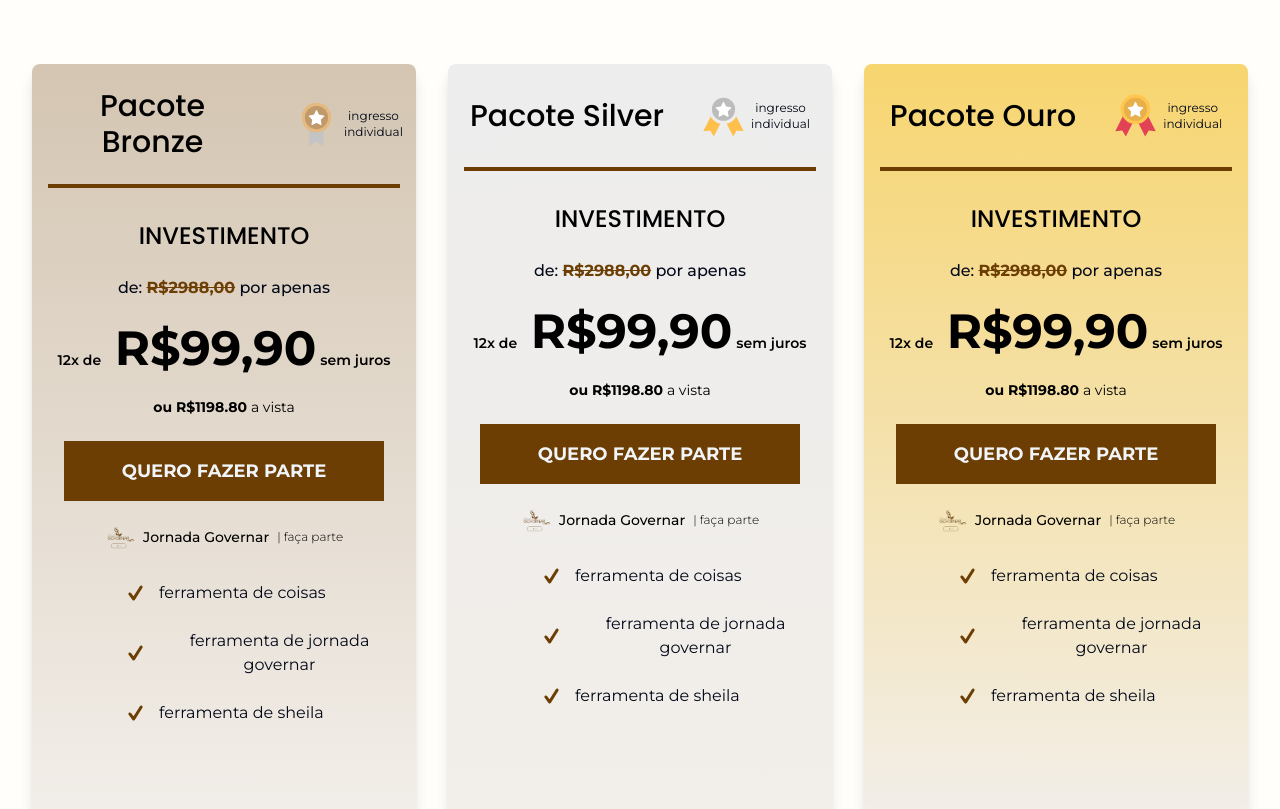
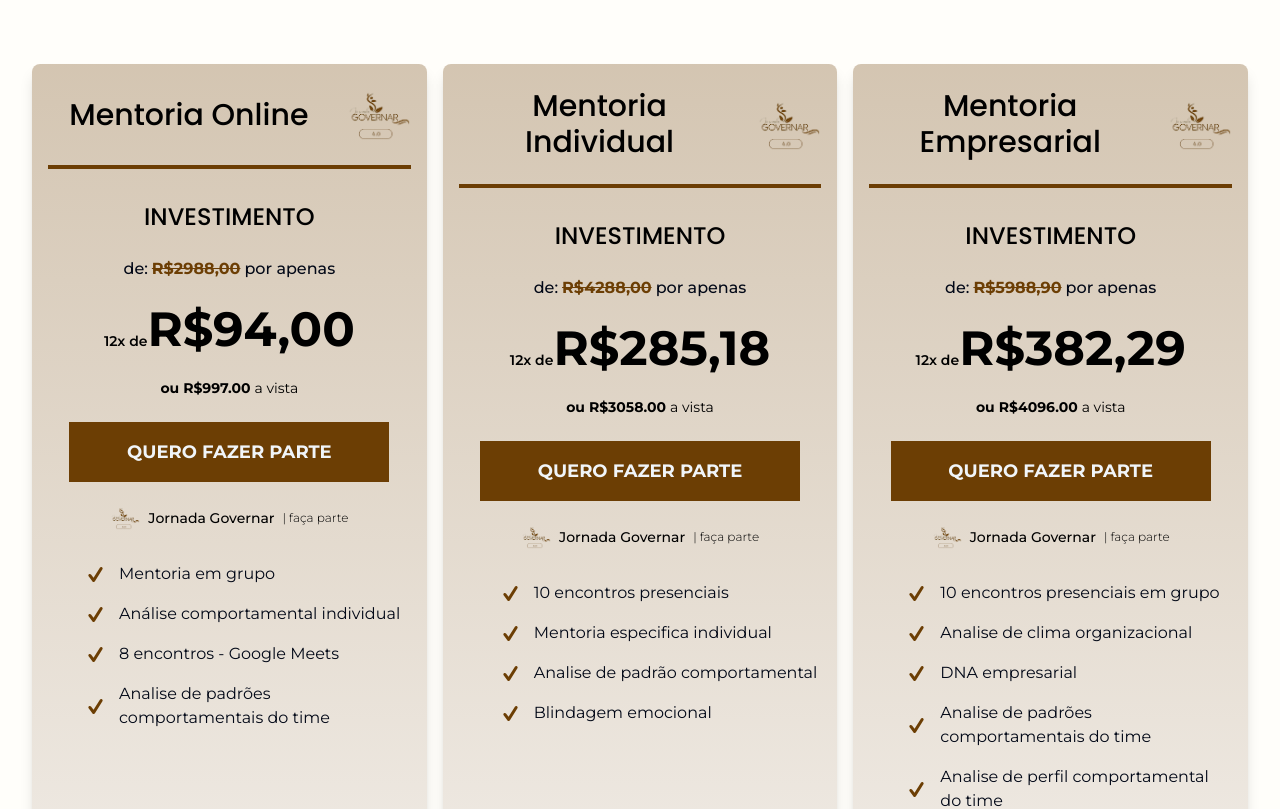
Before and after one commit to DecoXD/JornadaGovernar, a React (Vite) app: page / in a window 1280 px wide. Shown: the part 6080-6889 px from the top of the page. Built offline with nearby package versions, Linux system fonts and the light colour scheme.

Commit message:
added payment links

```diff
--- a/src/components/shared/PaymentCard.tsx
+++ b/src/components/shared/PaymentCard.tsx
@@ -1,7 +1,5 @@
 type PaymentCardProps = {
-
     title:string;
-
     initialValue:string;
     promoValue:string;
     parcels:number;
@@ -9,49 +7,63 @@ type PaymentCardProps = {
     total:number;
     benefices:any;
     imgUrl:string;
+    paymentLink:string,
 
 }
 import {config} from '../../constants/index.ts'
 
-const PaymentCard = ({title,initialValue,promoValue,parcels,total,benefices,imgUrl,bgGradient}:PaymentCardProps) => {
+const PaymentCard = ({title,initialValue,promoValue,parcels,total,benefices,imgUrl,bgGradient,paymentLink}:PaymentCardProps) => {
   return (
     <article
     className={`
-      max-w-md min-h-[750px] w-full rounded-lg flex text-center flex-col px-4 py-6 gap-8 ${bgGradient}  shadow-lg shadow-black/15
+      max-w-md xlg:min-h-[900px] min-h-[820px]  w-full rounded-lg flex text-center flex-col px-4 py-6 gap-8 ${bgGradient}  shadow-lg shadow-black/15
     `}>
       <div className=" flex flex-col gap-6">
 
-          <div className="flex justify-center items-center gap-8">
-            <h3 className="text-black text-2xl sm:text-3xl font-medium font-poppins">{title}</h3>
+        <div className="flex justify-center items-center  gap-4">
+          <h3 className="text-black flex-1 text-2xl sm:text-3xl font-medium font-poppins">{title}
+          </h3>
           <div className="flex">
-              <img src={imgUrl} alt="bronze" width={55}/>
+            <img src={imgUrl} alt="bronze" width={65}/>
             <div className=" flex flex-col font-montserrat  text-xs justify-center">
-                <span>ingresso</span>
-                <span>individual</span>
             </div>
           </div>
         </div>
-            <span className='border-2 w-full border-[#6c3e04]'></span>
+
+        <span className='border-2 w-full border-[#6c3e04]'>
+
+        </span>
 
       </div>
 
-      <div className=" text-center  items-center flex gap-6 flex-col ">
+      <div
+        className=" text-center  items-center flex gap-6 flex-col ">
 
-        <h4 className="text-xl sm:text-2xl font-medium uppercase font-poppins text-black">investimento
+        <h4 className="text-xl sm:text-2xl font-medium uppercase font-poppins text-black">
+          investimento
         </h4>
 
-        <p className="sm:text-md  font-medium font-montserrat ">de: <span className="line-through font-bold text-[#6c3e04]">{initialValue}</span> por apenas</p>
+        <p className="sm:text-md flex gap-1  font-medium font-montserrat ">
+          <span>de:</span>
+          <span className="line-through font-bold text-[#6c3e04]">
+            {initialValue}
+          </span>
+          <span>por apenas</span>
+        </p>
+
         <p className=" text-xl sm:text-3xl fon-bold text-black font-montserrat">
-          <span className='text-sm font-semibold'> {parcels}x de</span>
-          <span className=" lg:text-5xl font-bold text-4xl "> R${promoValue}</span>
-          <span className='text-sm font-semibold'> sem juros</span>
+          <span className='text-sm font-semibold'>
+             {parcels}x de</span>
+          <span className=" lg:text-5xl font-bold text-4xl ">
+            R${promoValue}
+          </span>
         </p>
 
         <p className="text-black text-sm font-montserrat">
           <span className='font-bold'> ou R${total.toFixed(2)} </span>a vista
         </p>
 
-        <a target="_blank" href={config.ingressLink} className="py-4 px-10 bg-[#6c3e04] w-full max-w-80 uppercase text-xs text-slate-100 sm:text-sm md:text-lg font-bold font-montserrat"> quero fazer parte
+        <a target="_blank" href={paymentLink} className="py-4 px-10 bg-[#6c3e04] w-full max-w-80 uppercase text-xs text-slate-100 sm:text-sm md:text-lg font-bold font-montserrat"> quero fazer parte
         </a>
 
         <p className="flex justify-center gap-2 items-center font-montserrat">
@@ -62,15 +74,18 @@ const PaymentCard = ({title,initialValue,promoValue,parcels,total,benefices,imgU
 
       </div>
 
-      <ul className="flex pl-20 flex-col gap-6">
+      <div className=" flex justify-center">
+        <ul className="flex lg:pl-10 flex-col  justify-center gap-4">
           {benefices.map((item:any) =>{
           return (
-          <li key={item.benefice} className='flex gap-4 font-montserrat'>
+            <li key={item.benefice} className='flex gap-4 items-center font-montserrat'>
               <img src={item.iconSrc} alt="checkmark" width={15} />
-            <p>{item.benefice}</p>
+              <p className='text-left'>{item.benefice}</p>
             </li>)
           })}
         </ul>
+      </div>
+
     </article>
   )
 }
--- a/src/constants/index.ts
+++ b/src/constants/index.ts
@@ -49,86 +49,112 @@ export const whoIsntItFor = [
 
 export const paymentCardItem = [
   {
-    title:"Pacote Bronze",
-    imgUrl:'/assets/icons/bronze.svg',
+    title:"Mentoria Online",
+    imgUrl:'/assets/images/logo.png',
+    paymentLink:'https://mpago.li/1zTj1px',
     bgGradient:'gradient-bg-bronze',
-    content:'uma imersão de 12 horas que você vai viver na prática o destrave do medo que te impede de viver uma vida extraordinária.',
     initialValue: "R$2988,00",
-    promoValue:'99,90',
+    promoValue:'94,00',
+    total:997,
+    parcels: 12,
+
+    benefices:[
+      {
+        iconSrc:'/assets/icons/checkmark.svg',
+        benefice:'Mentoria em grupo'
+      },
+      {
+        iconSrc:'/assets/icons/checkmark.svg',
+        benefice:'Análise comportamental individual'
+      },
+      {
+        iconSrc:'/assets/icons/checkmark.svg',
+        benefice:'8 encontros - Google Meets'
+      },
+      {
+        iconSrc:'/assets/icons/checkmark.svg',
+        benefice:'Analise de padrões comportamentais do time'
+      },
+    ]
+    ,
+  },
+
+  {
+    title:"Mentoria Individual",
+    imgUrl:'/assets/images/logo.png',
+    paymentLink:'https://mpago.li/1bFMABe',
+    initialValue: "R$4288,00",
+    promoValue:'285,18',
+    total:3058,
+    parcels: 12,
+    bgGradient:"gradient-bg-bronze",
+    benefices:[
+      {
+        iconSrc:'/assets/icons/checkmark.svg',
+        benefice:'10 encontros presenciais'
+      },
+      {
+        iconSrc:'/assets/icons/checkmark.svg',
+        benefice:'Mentoria especifica individual'
+      },
+      {
+        iconSrc:'/assets/icons/checkmark.svg',
+        benefice:'Analise de padrão comportamental'
+      },
+
+      {
+        iconSrc:'/assets/icons/checkmark.svg',
+        benefice:'Blindagem emocional'
+      },
+    ]
+  },
+
+  {
+    title:"Mentoria Empresarial",
+    imgUrl:'/assets/images/logo.png',
+    paymentLink:'',
+    bgGradient:'gradient-bg-bronze',
+    initialValue: "R$5988,90",
+    promoValue:'382,29',
+    total:4096,
     parcels: 12,
     benefices:[
       {
         iconSrc:'/assets/icons/checkmark.svg',
-        benefice:'ferramenta de coisas'
+        benefice:'10 encontros presenciais em grupo'
       },
       {
         iconSrc:'/assets/icons/checkmark.svg',
-        benefice:'ferramenta de jornada governar'
+        benefice:'Analise de clima organizacional'
       },
       {
         iconSrc:'/assets/icons/checkmark.svg',
-        benefice:'ferramenta de sheila'
+        benefice:'DNA empresarial'
+      },
+      {
+        iconSrc:'/assets/icons/checkmark.svg',
+        benefice:'Analise de padrões comportamentais do time'
+      },
+      {
+        iconSrc:'/assets/icons/checkmark.svg',
+        benefice:'Analise de perfil comportamental do time'
+      },
+      {
+        iconSrc:'/assets/icons/checkmark.svg',
+        benefice:'Blindagem emocional'
+      },
+      {
+        iconSrc:'/assets/icons/checkmark.svg',
+        benefice:'Mentoria em desenvolvimento humano'
       },
     ]
     ,
-    total:99.90 * 12,
-    date:'26/05/2024'
+
+
 
   },
-  {
-    title:"Pacote Silver",
-    imgUrl:'/assets/icons/silver.svg',
-    bgGradient:'gradient-bg-silver',
-    content:'uma imersão de 12 horas que você vai viver na prática o destrave do medo que te impede de viver uma vida extraordinária.',
-    initialValue: "R$2988,00",
-    promoValue:'99,90',
-    parcels: 12,
-    benefices:[
-      {
-        iconSrc:'/assets/icons/checkmark.svg',
-        benefice:'ferramenta de coisas'
-      },
-      {
-        iconSrc:'/assets/icons/checkmark.svg',
-        benefice:'ferramenta de jornada governar'
-      },
-      {
-        iconSrc:'/assets/icons/checkmark.svg',
-        benefice:'ferramenta de sheila'
-      },
-    ]
-    ,
-    total:99.90 * 12,
-    date:'26/05/2024'
 
-  },
-  {
-    title:"Pacote Ouro",
-    imgUrl:'/assets/icons/gold.svg',
-    content:'uma imersão de 12 horas que você vai viver na prática o destrave do medo que te impede de viver uma vida extraordinária.',
-    initialValue: "R$2988,00",
-    promoValue:'99,90',
-    parcels: 12,
-    bgGradient:"gradient-bg-gold",
-    benefices:[
-      {
-        iconSrc:'/assets/icons/checkmark.svg',
-        benefice:'ferramenta de coisas'
-      },
-      {
-        iconSrc:'/assets/icons/checkmark.svg',
-        benefice:'ferramenta de jornada governar'
-      },
-      {
-        iconSrc:'/assets/icons/checkmark.svg',
-        benefice:'ferramenta de sheila'
-      },
-    ]
-    ,
-    total:99.90 * 12,
-    date:'26/05/2024'
 
-  },
 ]
 
 export const carouselItems = [
--- a/src/sections/Payment.tsx
+++ b/src/sections/Payment.tsx
@@ -4,7 +4,7 @@ import { paymentCardItem } from "@/constants"
 
 const Payment = () => {
   return (
-    <section className="flex justify-center md:flex-row flex-col p-2 sm:p-8 gap-8">
+    <section className="flex justify-center items-center xlg:flex-row flex-col p-2 lg:p-8 lg:gap-4 gap-8">
         {
             paymentCardItem.map((item,idx) => <PaymentCard {...item} key={idx}/>)
 
--- a/tailwind.config.js
+++ b/tailwind.config.js
@@ -18,6 +18,10 @@ module.exports = {
       },
     },
     extend: {
+      screens:{
+        'xlg':'1080px'
+      }
+      ,
       colors: {
         border: "hsl(var(--border))",
         input: "hsl(var(--input))",
```
Lines whose indentation alone changed are shown as unchanged.
